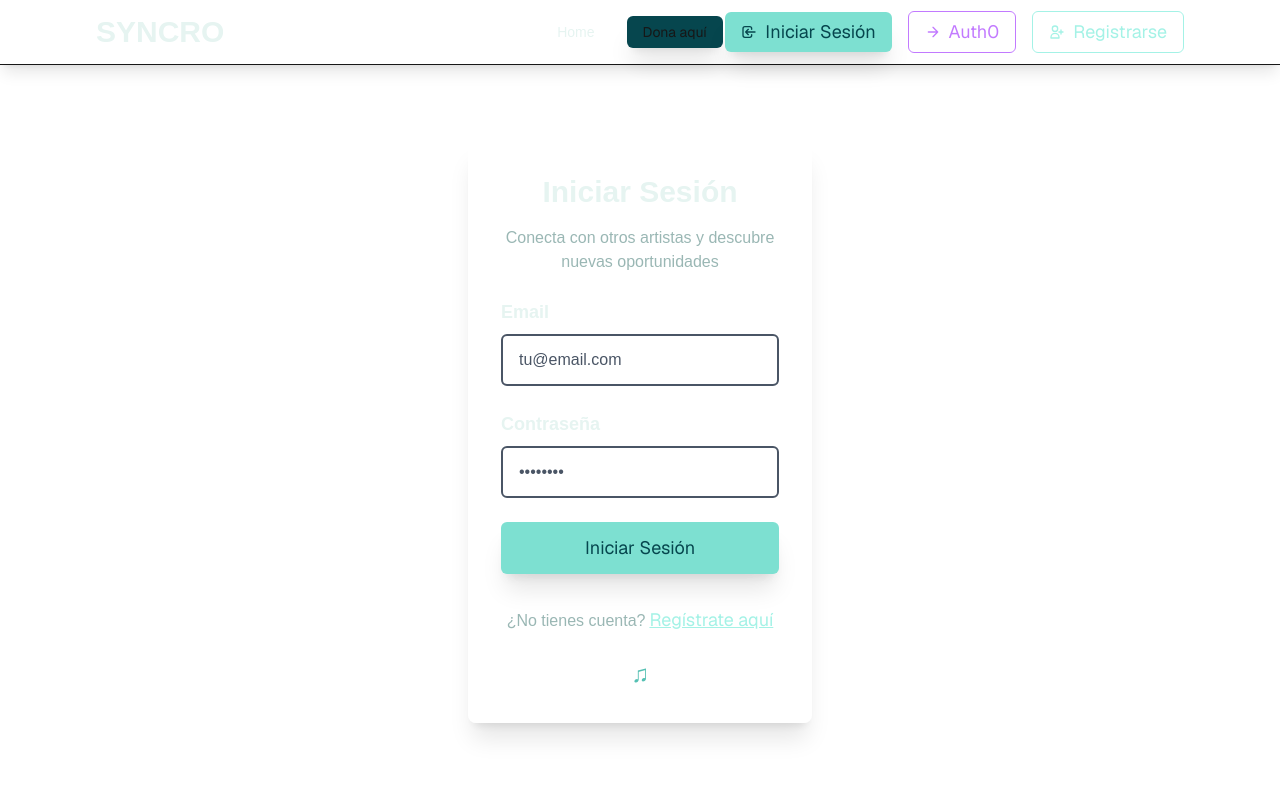
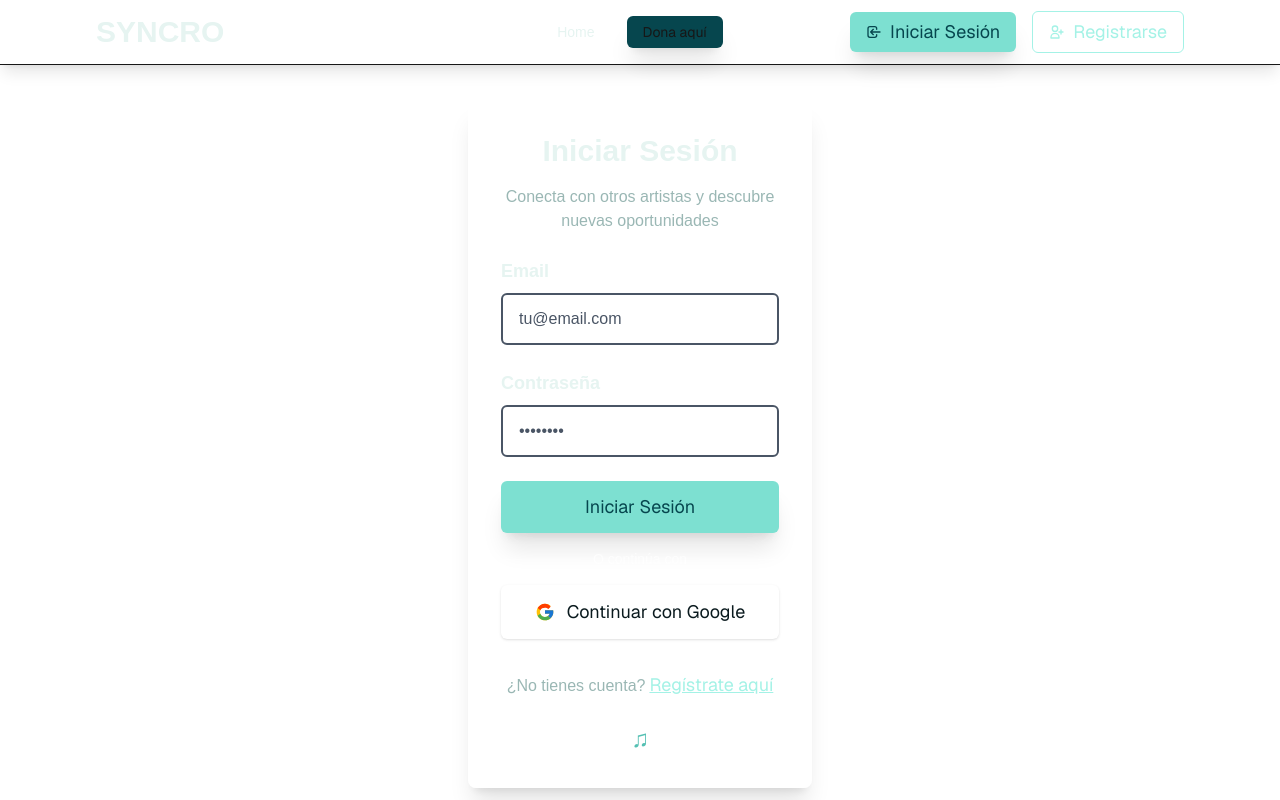
Before and after one commit to pf-henry-g3/front, a Next.js app in the folder front/: page /login in a window 1280 px wide. Shown: the top 800 px of the page. Built offline with nearby package versions, Linux system fonts and the light colour scheme; no server answers.

Commit message:
fix(ui): remove Auth0 button from navbar; restore Google sign-in divider on login

```diff
--- a/front/src/components/AuthButtons.tsx
+++ b/front/src/components/AuthButtons.tsx
@@ -61,18 +61,6 @@ export default function AuthButtons () {
                     </button>
 
                     <button
-                        className="py-1.5 rounded-md px-4 text-purple-400 text-lg font-sans border border-fondo1 transition duration-400 hover:bg-purple-400 hover:text-azul hover:-translate-y-0.5 hover:cursor-pointer flex items-center gap-2"
-                        onClick={() => {
-                            loginWithRedirect({ appState: { returnTo: "/dashboard" } });
-                        }}
-                    >
-                        <svg className="w-4 h-4" fill="none" stroke="currentColor" viewBox="0 0 24 24">
-                            <path strokeLinecap="round" strokeLinejoin="round" strokeWidth={2} d="M5 12h14M12 5l7 7-7 7" />
-                        </svg>
-                        Auth0
-                    </button>
-
-                    <button
                         className="py-1.5 rounded-md px-4 text-tur3 text-lg font-sans border border-fondo1 transition duration-400 hover:bg-tur3 hover:border-verde hover:text-azul hover:-translate-y-0.5 hover:cursor-pointer flex items-center gap-2"
                         onClick={() => {router.push("/register");}}
                     >
--- a/front/src/components/LoginForm.tsx
+++ b/front/src/components/LoginForm.tsx
@@ -4,6 +4,7 @@ import { useFormik } from "formik";
 import * as Yup from "yup";
 import Swal from "sweetalert2";
 import { useRouter } from "next/navigation";
+import { useAuth0 } from "@auth0/auth0-react";
 
 // Interfaz para los datos de login
 interface LoginData {
@@ -23,6 +24,25 @@ const validationSchema = Yup.object({
 
 export default function LoginForm() {
     const router = useRouter();
+    const { loginWithRedirect } = useAuth0();
+
+    const handleGoogleSignIn = async () => {
+        try {
+            await loginWithRedirect({
+                authorizationParams: {
+                    connection: "google-oauth2",
+                    redirect_uri: typeof window !== "undefined" ? `${window.location.origin}/auth/callback` : undefined,
+                },
+            });
+        } catch {
+            await Swal.fire({
+                icon: "error",
+                title: "Error",
+                text: "No se pudo iniciar sesión con Google",
+                confirmButtonColor: "#EF4444",
+            });
+        }
+    };
 
     const formik = useFormik<LoginData>({
         initialValues: {
@@ -258,6 +278,27 @@ export default function LoginForm() {
         </button>
       </form>
 
+      {/* Divider */}
+      <div className="my-4 flex items-center gap-3">
+        <div className="h-px flex-1 bg-white/30" />
+        <span className="text-white/70 text-sm">O continúa con</span>
+        <div className="h-px flex-1 bg-white/30" />
+      </div>
+
+      {/* Google Sign-In */}
+      <button
+        type="button"
+        onClick={handleGoogleSignIn}
+        className="w-full py-3 px-6 rounded-md text-lg font-sans shadow transition duration-300 bg-white text-oscuro1 hover:bg-gray-100 flex items-center justify-center gap-3 border border-white/40"
+      >
+        <svg xmlns="http://www.w3.org/2000/svg" viewBox="0 0 48 48" className="w-5 h-5">
+          <path fill="#FFC107" d="M43.611,20.083H42V20H24v8h11.303c-1.649,4.657-6.08,8-11.303,8c-6.627,0-12-5.373-12-12  s5.373-12,12-12c3.059,0,5.842,1.154,7.961,3.039l5.657-5.657C34.046,6.053,29.268,4,24,4C12.955,4,4,12.955,4,24  s8.955,20,20,20s20-8.955,20-20C44,22.659,43.862,21.35,43.611,20.083z"/>
+          <path fill="#FF3D00" d="M6.306,14.691l6.571,4.819C14.655,16.108,18.961,14,24,14c3.059,0,5.842,1.154,7.961,3.039l5.657-5.657  C34.046,6.053,29.268,4,24,4C16.318,4,9.656,8.337,6.306,14.691z"/>
+          <path fill="#4CAF50" d="M24,44c5.166,0,9.86-1.977,13.409-5.192l-6.191-5.238C29.211,35.091,26.715,36,24,36  c-5.202,0-9.619-3.317-11.283-7.946l-6.522,5.025C9.505,39.556,16.227,44,24,44z"/>
+          <path fill="#1976D2" d="M43.611,20.083H42V20H24v8h11.303c-0.793,2.237-2.231,4.166-4.094,5.571  c0.001-0.001,0.002-0.001,0.003-0.002l6.191,5.238C36.971,39.205,44,34,44,24C44,22.659,43.862,21.35,43.611,20.083z"/>
+        </svg>
+        Continuar con Google
+      </button>
 
       {/* Mensajes de estado */}
       {formik.status && (
```
Also changed, not shown: 1 other file (tests, documents, lock files or other folders).
